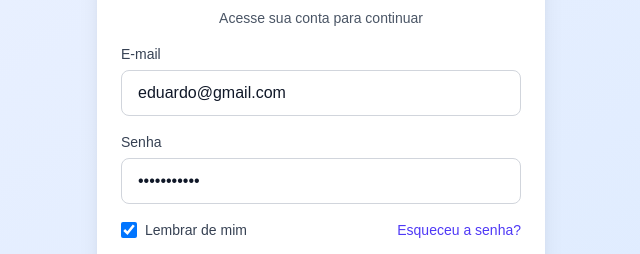
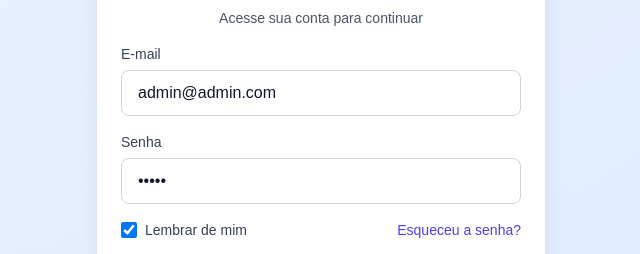
Before and after one commit to EduardoTartas/Plataforma-de-Divulga-o-de-Eventos-Front, a Next.js app: page /login in a window 1280 px wide. Shown: the part 294-548 px from the top of the page, without its empty margins (319-959 px from the left). Built offline with nearby package versions, Linux system fonts and the light colour scheme; no server answers.

Commit message:
atualiza credenciais padrão de login e adiciona Dockerfile para configuração do ambiente

```diff
--- a/src/app/(auth)/login/page.tsx
+++ b/src/app/(auth)/login/page.tsx
@@ -21,10 +21,10 @@ const { data: session, status } = useSession()
 
   const { login, isLoading } = useLogin();
 
-  const [email, setEmail] = useState("eduardo@gmail.com")
+  const [email, setEmail] = useState("admin@admin.com")
 
   const [senha, setSenha] = useState(
-    process.env.NEXT_PUBLIC_AMBIENTE != "production" ? "ABab@123456" : ""
+    process.env.NEXT_PUBLIC_AMBIENTE != "production" ? "admin" : ""
   );
   const [remember, setRemember] = useState(true);
 
```
Also changed, not shown: 1 other file (tests, documents, lock files or other folders).
